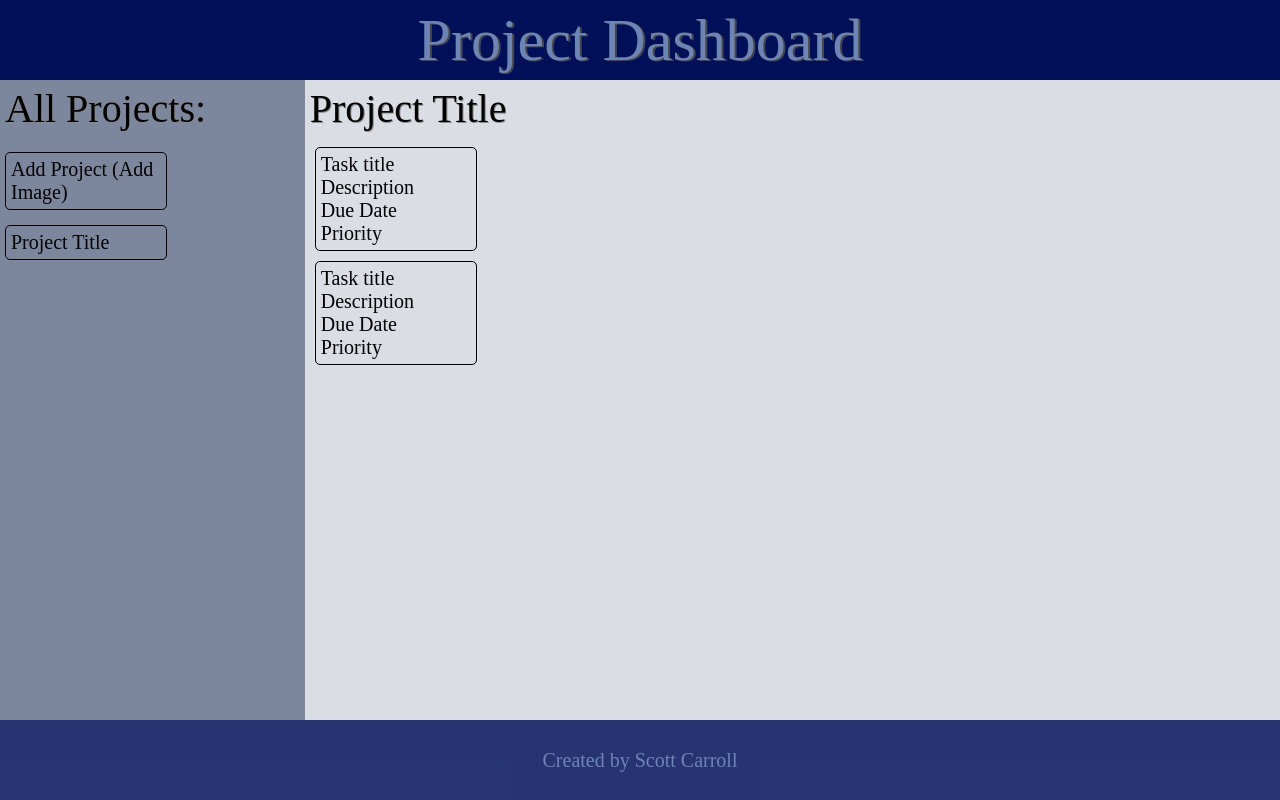
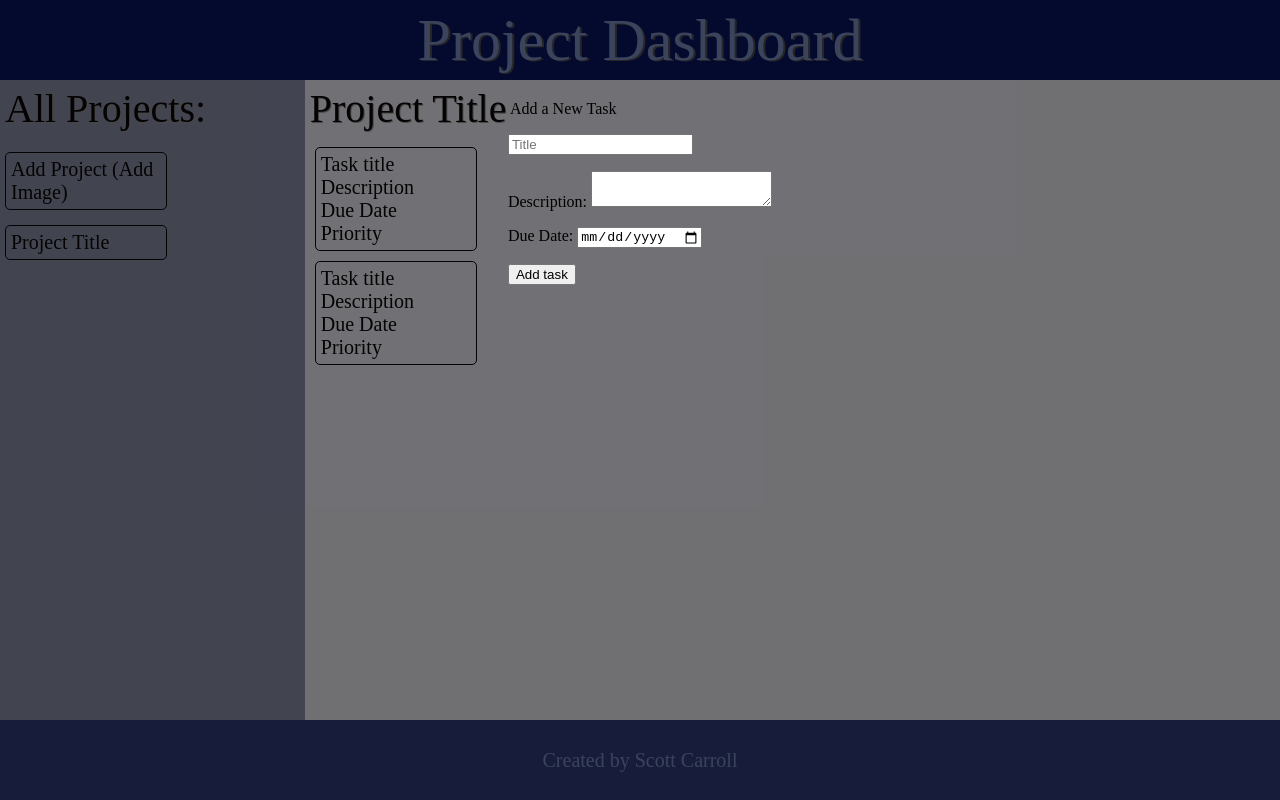
Before and after one commit to ScottCRed/todo, a website built with webpack: page dist/index.html in a window 1280 px wide. Built offline with nearby package versions, Linux system fonts and the light colour scheme.

Commit message:
Create add task form template

```diff
--- a/src/index.js
+++ b/src/index.js
@@ -5,7 +5,7 @@ import './style.css'
 const addP = document.querySelector('.projectAdd');
 addP.addEventListener('click', addProject);
 
-const addT = document.querySelector('.taskAdd');
+const addT = document.querySelector('.taskAddButton');
 addT.addEventListener('click', addTask);
 
 console.log('ya bith')
--- a/src/style.css
+++ b/src/style.css
@@ -20,6 +20,17 @@ body {
     font-size: 60px;
     font-weight: 500;
     text-shadow: 2px 1px rgb(71, 71, 71);
+}
+
+.addTask {
+    display: flex;
+    justify-content: center;
+    position: fixed;
+    z-index: 1;
+    height: 100vh;
+    width: 100%;
+    padding-top: 100px;
+    background-color: rgb(8, 4, 4, 0.5);
 }
 
 .content {
@@ -56,7 +67,7 @@ h2 {
     border-radius: 5px;
 }
 
-.taskBox, .taskAdd {
+.taskBox, .taskAddButton {
     margin: 10px;
     padding: 5px;
     font-size: 20px;
```
Also changed, not shown: dist/index.html, dist/main.js.
